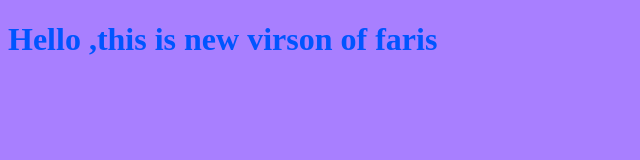
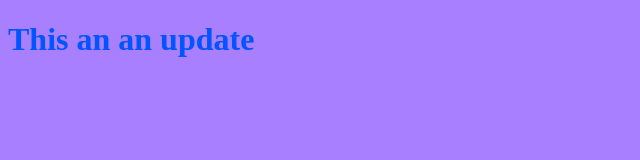
Before and after one commit to farisprog/My-project1, a plain HTML site: page index.html in a window 1280 px wide. Shown: the whole page, without its empty margins (0-640 px from the left). Drawn offline with Linux system fonts and the light colour scheme.

Commit message:
changing the title

```diff
--- a/index.html
+++ b/index.html
@@ -7,7 +7,7 @@
     <link rel="stylesheet" href="style.css">
 </head>
 <body>
-    <h1>Hello ,this is new virson of faris</h1>
+    <h1>This an an update</h1>
     <script  src="app.js"></script>
 </body>
 </html>
```
